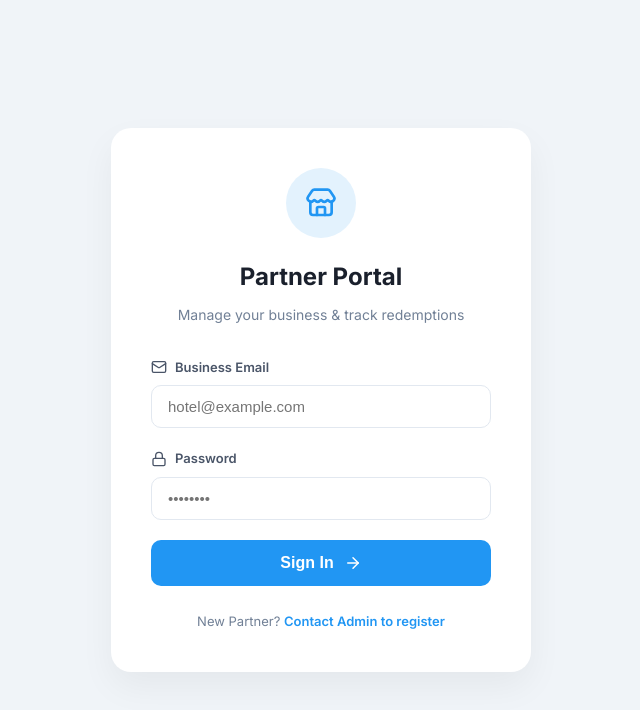
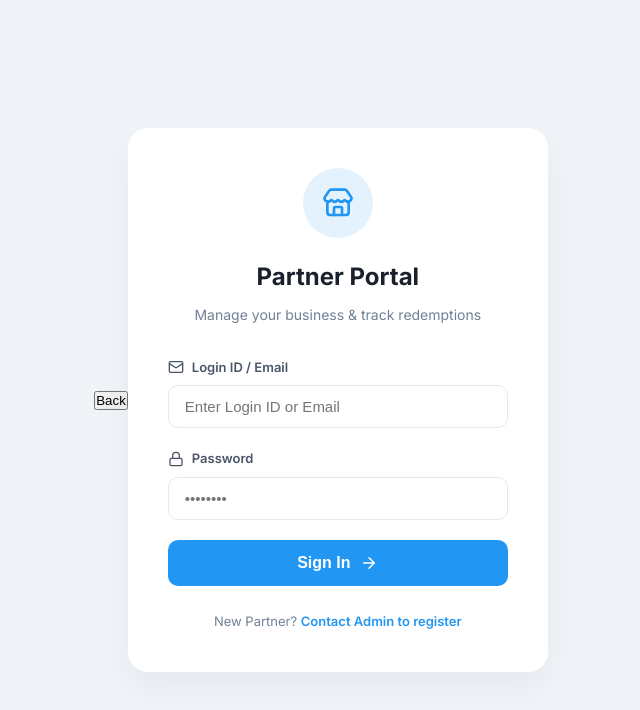
Before and after one commit to malusare-pratham/tripspotgo, a React (Vite) app in the folder frontend/: page /partner-login in a window 1280 px wide. Shown: the top 710 px of the page, without its empty margins (319-959 px from the left). Built offline with nearby package versions, Linux system fonts and the light colour scheme; no server answers.

Commit message:
Update PartnerLogin.jsx

```diff
--- a/frontend/src/PartnerPortal/PartnerLogin.jsx
+++ b/frontend/src/PartnerPortal/PartnerLogin.jsx
@@ -7,7 +7,7 @@ import './PartnerLogin.css';
 const API_BASE_URL = import.meta.env.VITE_API_BASE_URL || '';
 
 const PartnerLogin = () => {
-    const [email, setEmail] = useState('');
+    const [loginId, setLoginId] = useState('');
     const [password, setPassword] = useState('');
     const [error, setError] = useState('');
     const navigate = useNavigate();
@@ -15,8 +15,12 @@ const PartnerLogin = () => {
     const handleLogin = async (e) => {
         e.preventDefault();
         try {
-            // बॅकेंड राऊट: /api/admin/partner-login (हा आपण नंतर बनवू)
-            const res = await axios.post(`${API_BASE_URL}/api/admin/partner-login`, { email, password });
+            const identifier = loginId.trim();
+            const res = await axios.post(`${API_BASE_URL}/api/admin/partner-login`, {
+                loginId: identifier,
+                email: identifier,
+                password
+            });
 
             localStorage.setItem('partnerToken', res.data.token);
             localStorage.setItem('partnerInfo', JSON.stringify(res.data.partner));
@@ -30,6 +34,9 @@ const PartnerLogin = () => {
 
     return (
         <div className="partner-login-wrapper">
+            <button type="button" className="partner-back-btn" onClick={() => navigate('/')}>
+                Back
+            </button>
             <div className="login-card">
                 <div className="login-header">
                     <div className="logo-circle">
@@ -43,12 +50,12 @@ const PartnerLogin = () => {
 
                 <form onSubmit={handleLogin} className="login-form">
                     <div className="input-field">
-                        <label><Mail size={16} /> Business Email</label>
+                        <label><Mail size={16} /> Login ID / Email</label>
                         <input
-                            type="email"
-                            placeholder="hotel@example.com"
-                            value={email}
-                            onChange={(e) => setEmail(e.target.value)}
+                            type="text"
+                            placeholder="Enter Login ID or Email"
+                            value={loginId}
+                            onChange={(e) => setLoginId(e.target.value)}
                             required
                         />
                     </div>
```
